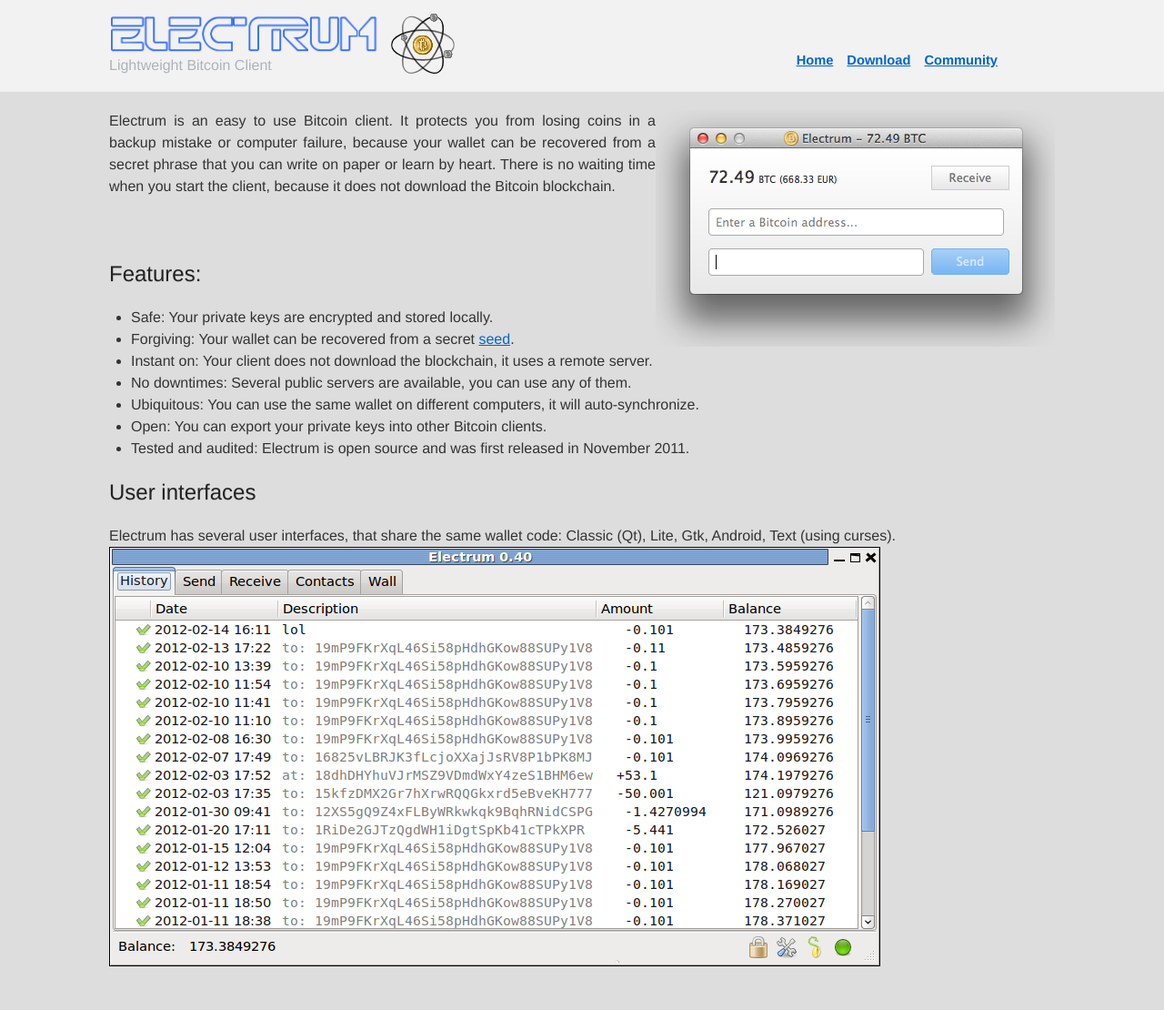
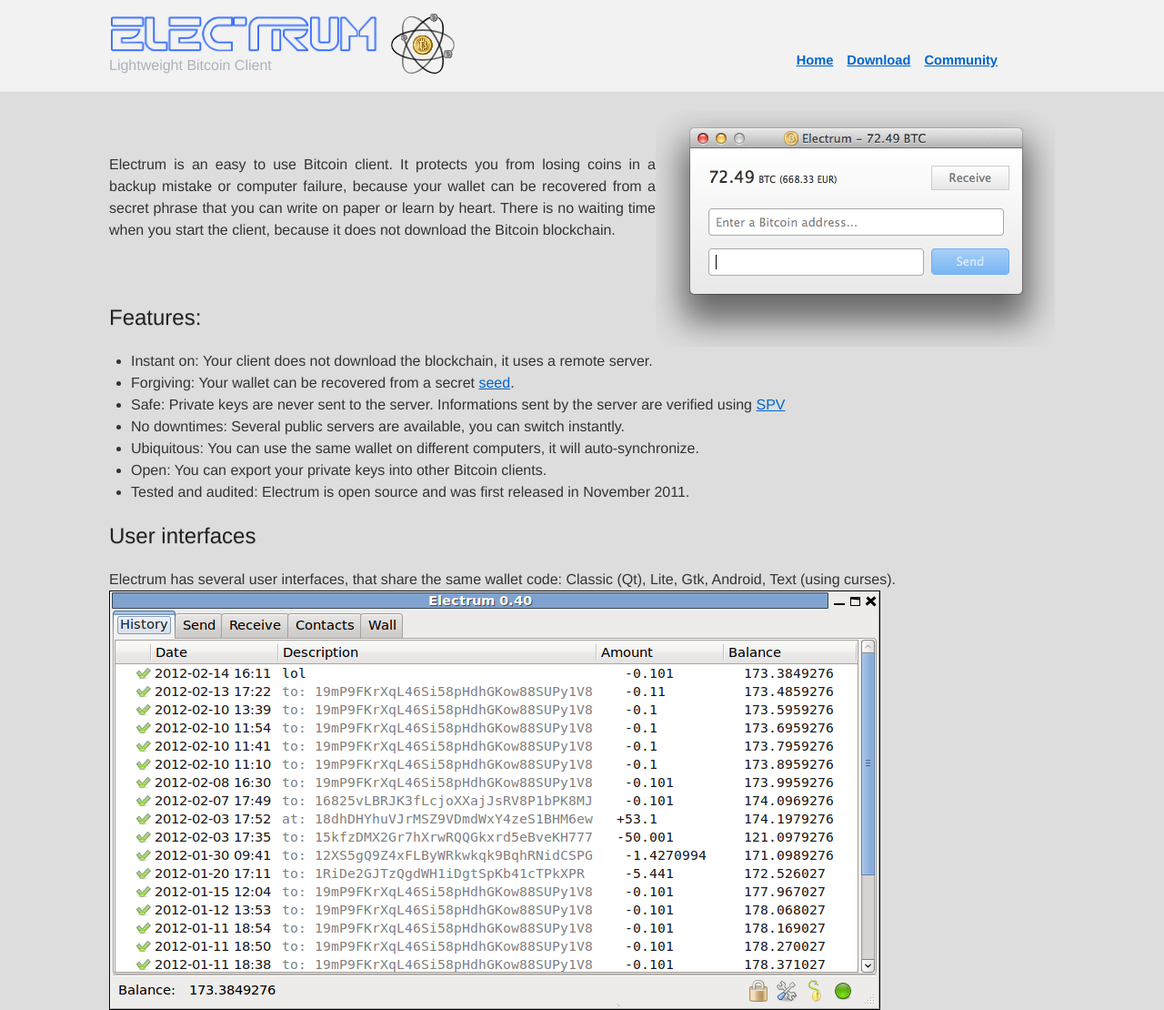
Before and after one commit to ecdsa/electrum-web, a Jekyll site: the page index.html, which Jekyll copies as it is, in a window 1280 px wide. Shown: the whole page at 91% size. Built offline with Jekyll 4.4.1, drawn with Linux system fonts in a browser that asks for light colours; before the commit the page ends 1062 px from its top, so only the background shows below that.

Commit message:
add phrase about spv

```diff
--- a/index.html
+++ b/index.html
@@ -36,7 +36,10 @@
 
 <div style="text-align:justify">
 <img src="media/litegui.png" alt="Electrum" border="none" align="right"
-style="padding:0px;"/> Electrum is an easy to use Bitcoin client. It
+style="padding:0px;"/>
+<br/>
+<br/>
+Electrum is an easy to use Bitcoin client. It
 protects you from losing coins in a backup mistake or computer
 failure, because your wallet can be recovered from a secret phrase
 that you can write on paper or learn by heart. There is no waiting
@@ -51,10 +54,10 @@
 
 <h3>Features:</h3>
 <ul>
-<li>Safe: Your private keys are encrypted and stored locally.</li>
+<li>Instant on: Your client does not download the blockchain, it uses a remote server.</li>
 <li>Forgiving: Your wallet can be recovered from a secret <a href="seed.html">seed</a>.</li>
-<li>Instant on: Your client does not download the blockchain, it uses a remote server.</li>
-<li>No downtimes: Several public servers are available, you can use any of them.</li>
+<li>Safe: Private keys are never sent to the server. Informations sent by the server are verified using <a href="https://en.bitcoin.it/wiki/Thin_Client_Security#Header-Only_Clients">SPV</a> </li>
+<li>No downtimes: Several public servers are available, you can switch instantly.</li>
 <li>Ubiquitous: You can use the same wallet on different computers, it will auto-synchronize.</li>
 <li>Open: You can export your private keys into other Bitcoin clients.</li>
 <li>Tested and audited: Electrum is open source and was first released in November 2011.</li>
```
